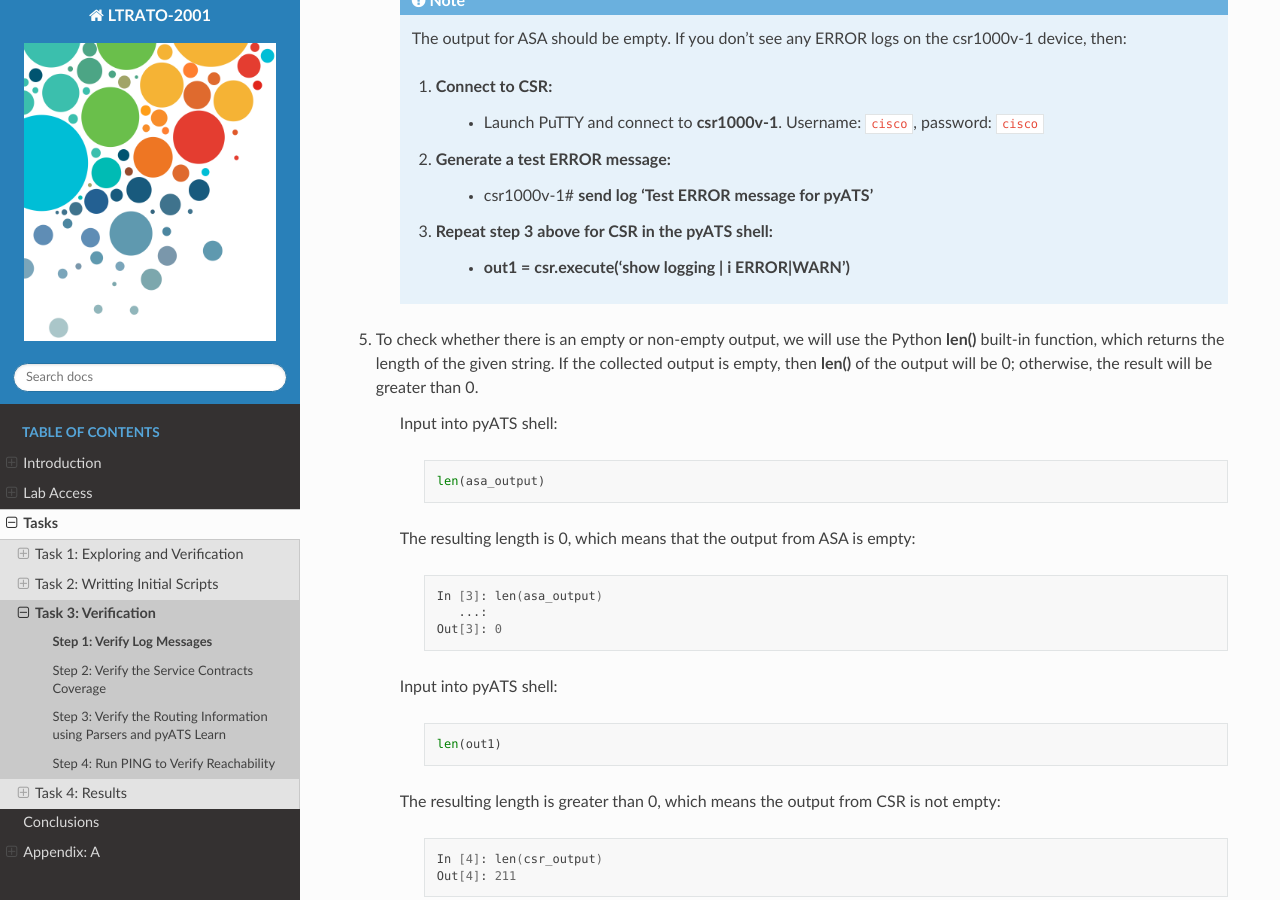
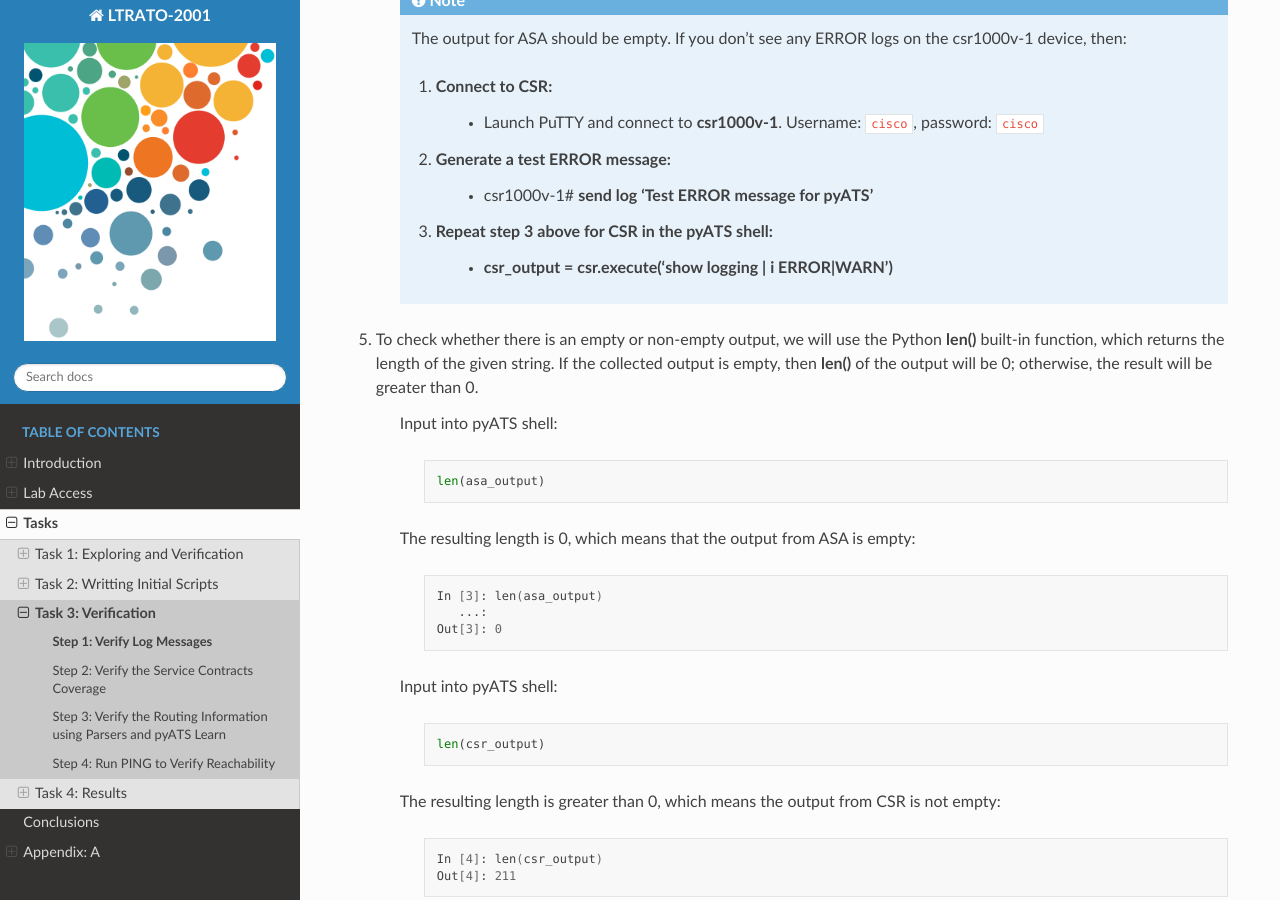
Before and after one commit to CiscoLives/LTRATO-2001, a Sphinx documentation site: the page built from docs/tasks/task3/step1.rst, in a window 1280 px wide and 900 px high, scrolled down 1087 px. Built offline with Sphinx 7.4.7 and the Read the Docs theme 2.0.0, drawn with Linux system fonts in a browser that asks for light colours.

```diff
--- a/docs/tasks/task3/step1.rst
+++ b/docs/tasks/task3/step1.rst
@@ -41,14 +41,14 @@ The high-level logic of the test case will be as follows:
     .. note::
 
         The output for ASA should be empty.
-        If you don’t see any ERROR logs on the csr1000v-1 device, then:
+        If you don't see any ERROR logs on the csr1000v-1 device, then:
 
         1. Connect to CSR:
             - Launch PuTTY and connect to **csr1000v-1**. Username: ``cisco``, password: ``cisco``
         2. Generate a test ERROR message:
             - csr1000v-1# **send log 'Test ERROR message for pyATS'**
         3. Repeat step 3 above for CSR in the pyATS shell:
-            - **out1 = csr.execute('show logging | i ERROR|WARN')**
+            - **csr_output = csr.execute('show logging | i ERROR|WARN')**
 
 #. To check whether there is an empty or non-empty output, we will use the Python **len()** built-in function, which returns the length of the given string. If the collected output is empty, then **len()** of the output will be 0; otherwise, the result will be greater than 0.
 
@@ -70,7 +70,7 @@ The high-level logic of the test case will be as follows:
 
         .. code-block:: python
 
-            len(out1)
+            len(csr_output)
 
     The resulting length is greater than 0, which means the output from CSR is not empty:
 
--- a/docs/tasks/task3/step2.rst
+++ b/docs/tasks/task3/step2.rst
@@ -112,9 +112,9 @@ The high-level logic of the tests will be the following:
 
 #. Obtain the parsed output for **nx-osv-1**
 
-    .. code-block:: bash
+    .. code-block:: python
 
-        In [1]: pprint.pprint(out3)
+        pprint.pprint(nx_output)
 
 #. Observe the output:
 
--- a/docs/tasks/task3/step4.rst
+++ b/docs/tasks/task3/step4.rst
@@ -91,7 +91,6 @@ The high-level logic of the tests will be the following:
     - Copy and paste the code into the pyATS console:
 
         .. code-block:: python
-            :emphasize-lines: 7
 
             csr = testbed.devices['csr1000v-1']
             nx = testbed.devices['nx-osv-1']
@@ -184,7 +183,7 @@ The high-level logic of the tests will be the following:
     To check this field, we use a regular expression, which extracts the packet loss from the ping command's output. If the loss rate is less than 20%, then the test case should pass successfully:
 
     .. code-block:: python
-        :emphasize-lines: 1, 4, 7, 10-11
+        :emphasize-lines: 1, 4
 
         nx = self.parent.parameters['testbed'].devices['nx-osv-1']
 
--- a/task3step1a.py
+++ b/task3step1a.py
@@ -50,7 +50,7 @@ class VerifyLogging(aetest.Testcase):
 
     @aetest.test
     def error_logs(self):
-        any_device = self.parent.parameters["dev"][]
+        any_device = self.parent.parameters["dev"][0]
         any_device.log_user(enable=True)
         output = any_device.execute("show logging | include ERROR|WARN")
 
```
Also changed, not shown: docs/tasks/task1/reference/pyats-files.csv (+10 -10 lines), docs/tasks/task4/step2.rst (+13 -3 lines), docs/tasks/task4/images/xpresso-jobs-compare-2.png, docs/tasks/task4/images/xpresso-jobs-compare-3.png, docs/tasks/task4/images/xpresso-jobs-compare-4.png, docs/tasks/task4/images/xpresso-jobs-compare-5.png, docs/tasks/task4/images/xpresso-jobs-compare-6.png, docs/tasks/task4/images/xpresso-jobs-compare-7.png, docs/tasks/task4/images/xpresso-jobs-compare-8.png, docs/tasks/task4/images/xpresso-jobs-list-jenkins.png (added), docs/tasks/task4/images/xpresso-jobs-list.png (deleted), docs/tasks/task4/images/xpresso-jobs-request-status-1.png, docs/tasks/task4/images/xpresso-jobs-request-status-2.png, docs/tasks/task4/images/xpresso-ping-fail-from-asa.png (added), 1 more files.
